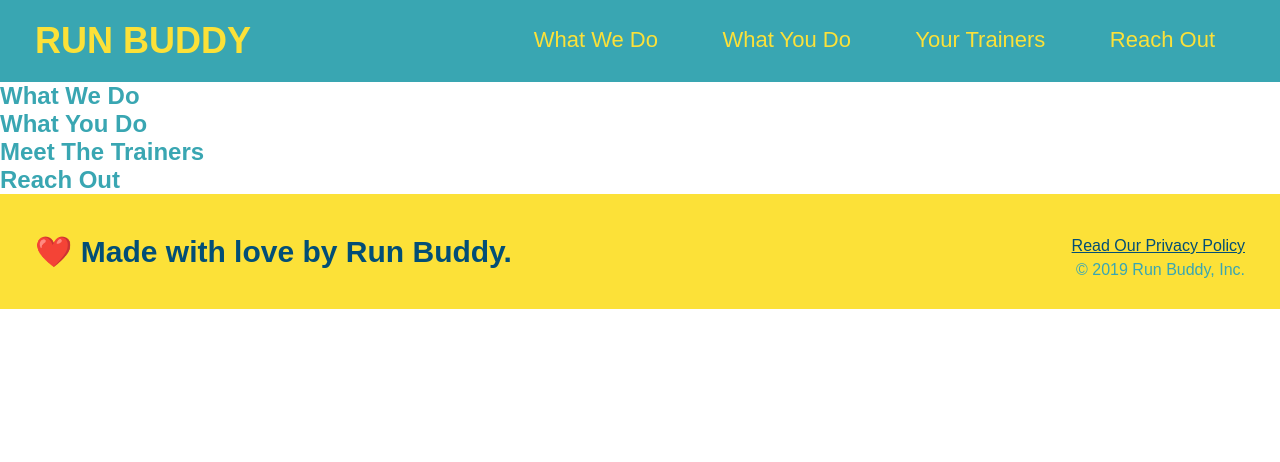
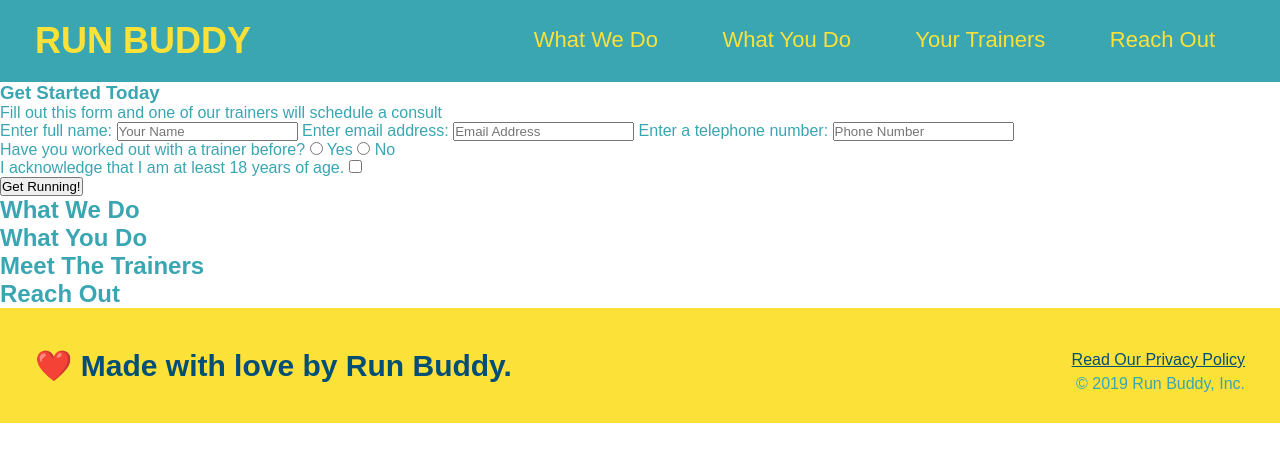
Before and after one commit to Ericcrain77/run-buddy, a plain HTML site: page index.html in a window 1280 px wide. Drawn offline with Linux system fonts and the light colour scheme.

Commit message:
working on hero section

```diff
--- a/index.html
+++ b/index.html
@@ -34,6 +34,35 @@
 
             <!-- hero/jumbotron -->
             <section>
+                <div>
+                    <h3>Get Started Today</h3>
+                    <p>Fill out this form and one of our trainers will schedule a consult</p>
+                <!--Add form element-->
+                <form>
+                    <label for="name">Enter full name:</label>
+                    <input type="text" placeholder="Your Name" name="name" id="name" />
+                    <label for="email">Enter email address:</label>
+                    <input type="text" placeholder="Email Address" name="email" />
+                    <label for="phone">Enter a telephone number:</label>
+                    <input type="text" placeholder="Phone Number" name="phone" id="phone" />
+                    <p>
+                        Have you worked out with a trainer before?
+                        <input type="radio" name="trainer-conrfirm" id="trainer-yes" />
+                        <label for="trainer-yes">Yes</label>
+                        <input type="radio" name="trainer-confirm" id="trainer-no" />
+                        <label for="trainer-no">No</label>
+                    </p>
+                    <p>
+                        <label for="checkbox">
+                        I acknowledge that I am at least 18 years of age.
+                        </label>
+                        <input type="checkbox" name="age-confirm" id="checkbox" />
+                    </p>
+                    <button type="submit">
+                        Get Running!
+                    </button>
+                </form>
+                </div>
             </section>
 
             <!--What We Do Section-->
```
